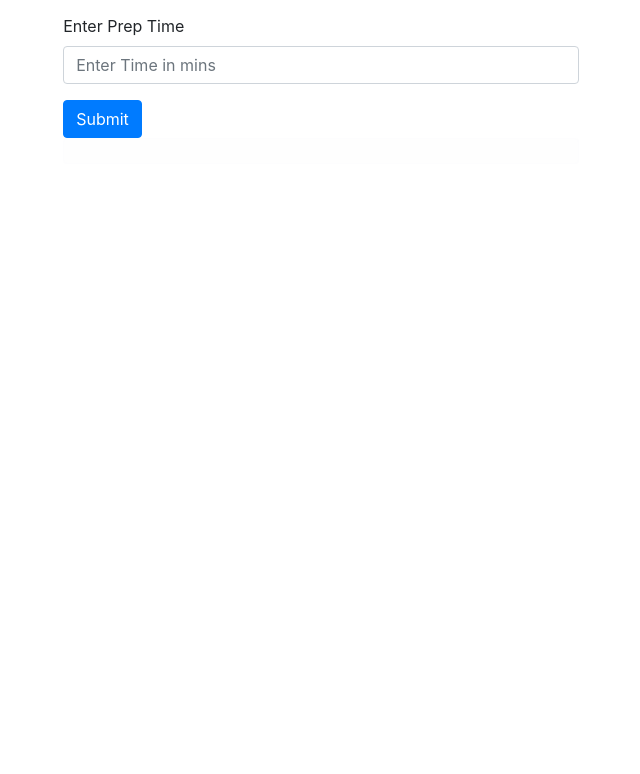
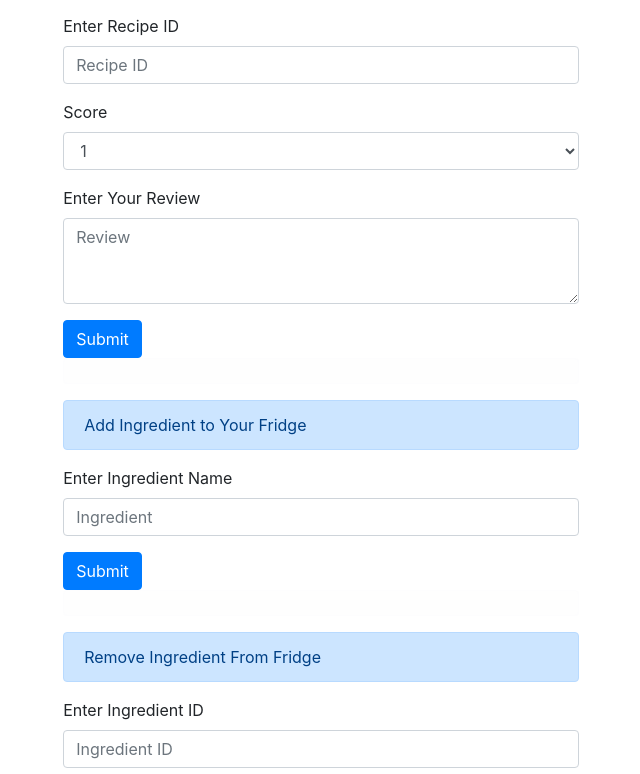
Before and after one commit to immanuelf9/CS411_Final, a React (Create React App) app in the folder frontend/: page / in a window 1280 px wide. Shown: the part 426-1200 px from the top of the page, without its empty margins (46-686 px from the left). Before the commit the page ends 800 px from the top, so only its background shows below. Built offline with nearby package versions, Linux system fonts and the light colour scheme.

Commit message:
Added to frontend

```diff
--- a/frontend/src/App.js
+++ b/frontend/src/App.js
@@ -139,6 +139,64 @@ function App() {
 
             <Alert variant='light' />
 
+            <Alert variant='primary'>Add Review for a Recipe</Alert>
+            <Form>
+              <Form.Group>
+                <Form.Label>Enter Recipe ID</Form.Label>
+                <Form.Control placeholder="Recipe ID" type="text"/>
+              </Form.Group>
+              <Form.Group>
+                <Form.Label>Score</Form.Label>
+                <Form.Control as="select">
+                  <option>1</option>
+                  <option>2</option>
+                  <option>3</option>
+                  <option>4</option>
+                  <option>5</option>
+                  <option>6</option>
+                  <option>7</option>
+                  <option>8</option>
+                  <option>9</option>
+                  <option>10</option>
+                </Form.Control>
+              </Form.Group>
+              <Form.Group>
+                <Form.Label>Enter Your Review</Form.Label>
+                <Form.Control as="textarea" rows={3} placeholder="Review" type="text"/>
+              </Form.Group>
+              <Button variant="primary" type="submit" onClick={getUnderPrep}>
+                Submit
+              </Button>
+            </Form>
+
+            <Alert variant='light' />
+
+            <Alert variant='primary'>Add Ingredient to Your Fridge</Alert>
+            <Form>
+              <Form.Group>
+                <Form.Label>Enter Ingredient Name</Form.Label>
+                <Form.Control placeholder="Ingredient" type="text"/>
+              </Form.Group>
+              <Button variant="primary" type="submit" onClick={getUnderPrep}>
+                Submit
+              </Button>
+            </Form>
+
+            <Alert variant='light' />
+
+            <Alert variant='primary'>Remove Ingredient From Fridge</Alert>
+            <Form>
+              <Form.Group>
+                <Form.Label>Enter Ingredient ID</Form.Label>
+                <Form.Control placeholder="Ingredient ID" type="text"/>
+              </Form.Group>
+              <Button variant="primary" type="submit" onClick={getUnderPrep}>
+                Submit
+              </Button>
+            </Form>
+
+            <Alert variant='light' />
+
             <Alert variant='primary'>Find Recipes under a Prep Time</Alert>
             <Form>
               <Form.Group controlId="formBasicEmail">
```
